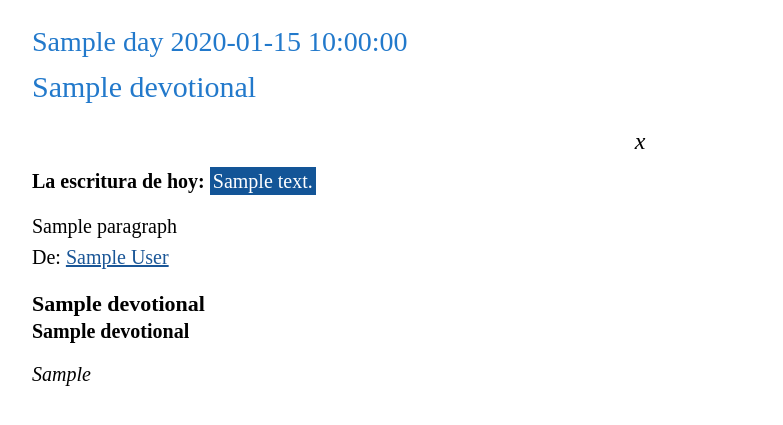
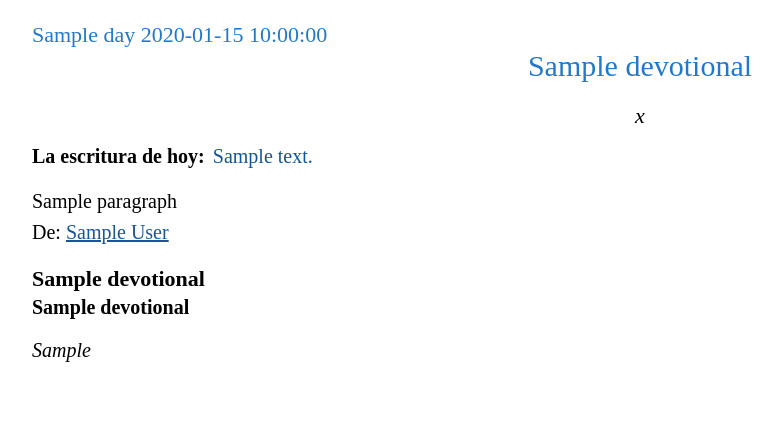
Before and after one commit to antastorga/antastorga.github.io, a Python web app: template templates/devotional.html.j2 in a window 1280 px wide. Shown: the top 425 px of the page, without its empty margins (0-783 px from the left). Run offline with Jinja, Linux system fonts and the light colour scheme; the template is opened without the code that fills it: most values are stand-ins (such as "Sample title", 1, 10 or a date in 2020).

Commit message:
reduce margins and change verse color

```diff
--- a/templates/devotional.html.j2
+++ b/templates/devotional.html.j2
@@ -8,19 +8,19 @@
 <div style="margin: 1.5em 1.5em;">
 
     <p
-        style="color: #2279cb; font-size: 28px; font-family: Serif; font-weight: lighter; line-height: 1em; margin-bottom: 0.5em;">
+        style="color: #2279cb; font-size: 22px; font-family: Serif; font-weight: lighter; line-height: 1em; margin-bottom: 0.1em;">
         {{devotional.day}} {{devotional.date}}</p>
     <h2
-        style="color: #2279cb; font-size: 30px; font-family: Serif; font-weight: lighter; margin-height: 0.1em; margin-top: 0.1em;">
+        style="text-align: center; color: #2279cb; font-size: 30px; font-family: Serif; font-weight: lighter; margin-height: 0.1em; margin-top: 0.1em; margin-bottom: 0.1em;">
         {{devotional.title}}</h2>
 
     <p
-        style="font-style: italic; font-weight: lighter; font-size: 24px; font-family: Serif !important; text-align: center; line-height: 1em; margin-bottom: -0.85em;">
+        style="font-style: italic; font-weight: lighter; font-size: 22px; font-family: Serif !important; text-align: center; line-height: 1em; margin-bottom: -0.85em;">
         {{devotional.passage}}</p>
     <br>
     <p style="font-family: Serif !important; line-height: 1em; font-size: 20px; margin-bottom: 0.5em;"><strong>La
             escritura de hoy: </strong><a href="{{devotional.verse_link}}"
-        style="font-family: Serif !important; font-size: 20px; text-align: center; background-color: rgb(19, 85, 151); color: rgb(255,255,255); text-decoration: none; line-height: 1em; margin-bottom: -0.5em; padding: 3px;">{{devotional.verse_text}}</a>
+        style="font-family: Serif !important; font-size: 20px; text-align: center; color: rgb(19, 85, 151); text-decoration: none; line-height: 1em; margin-bottom: -0.5em; padding: 3px;">{{devotional.verse_text}}</a>
     </p>
 
     {%- for paragraph in devotional.content %}
```
